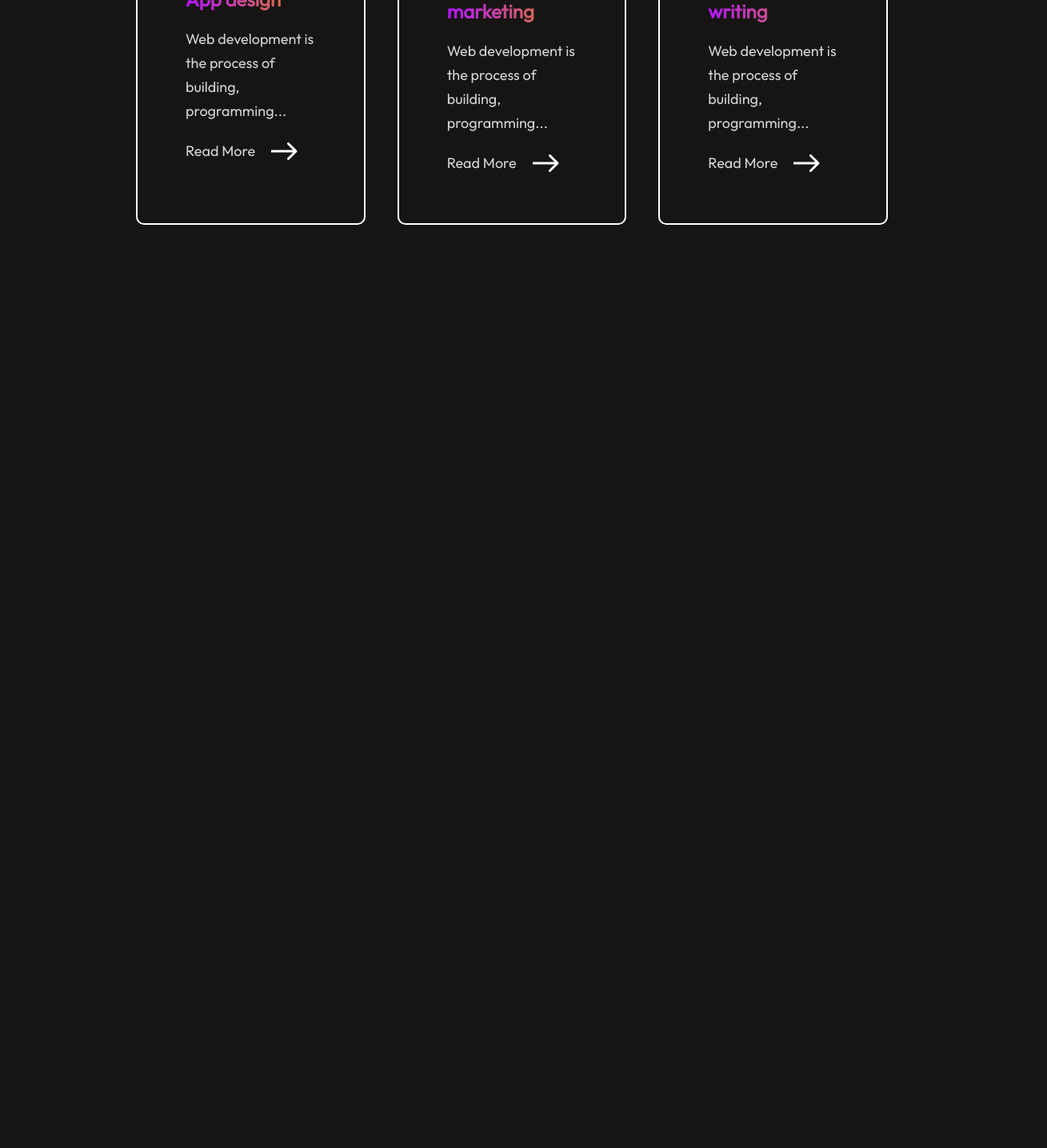
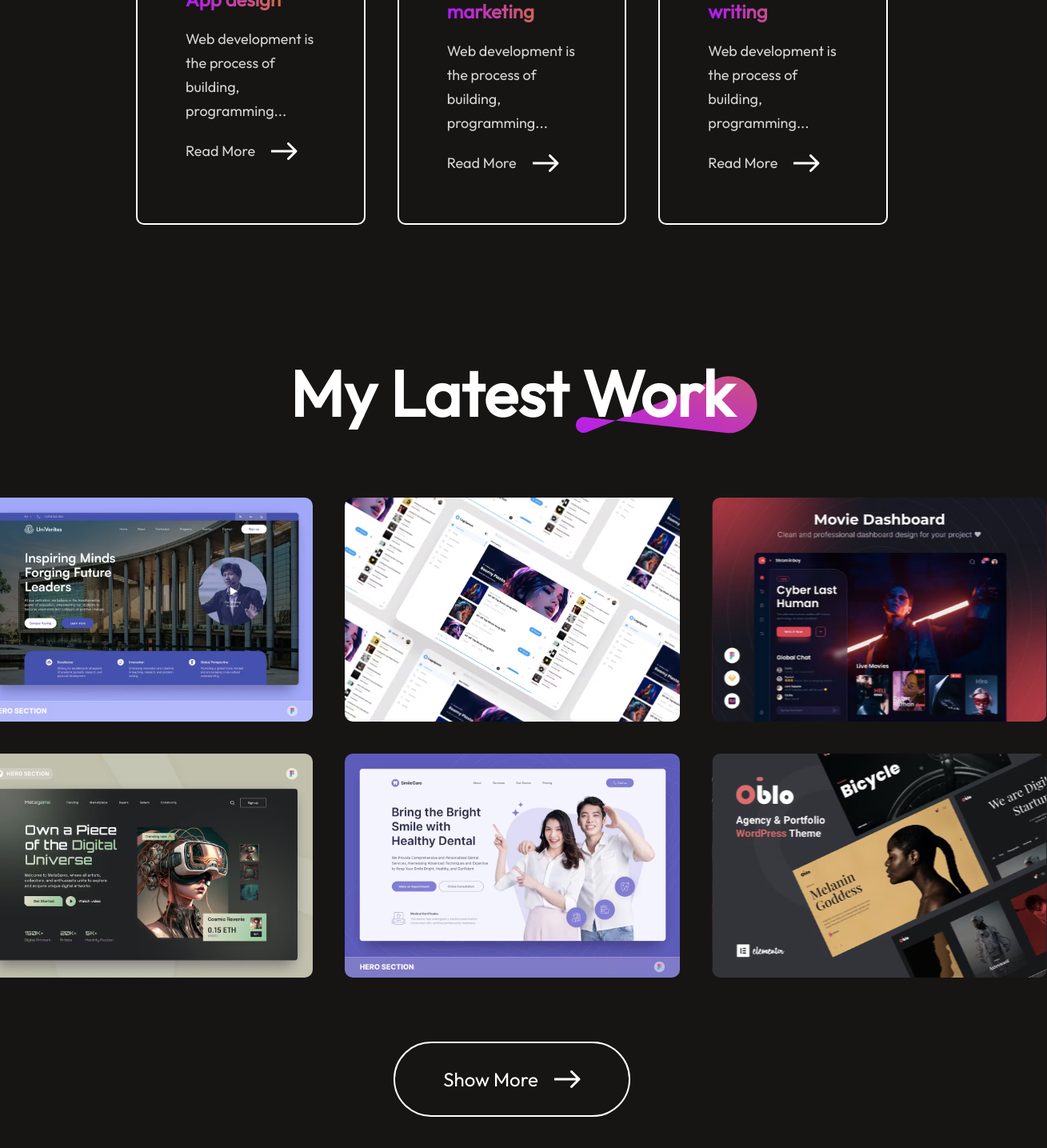
Before and after one commit to sajay3159/My-Portfolio, a React (Create React App) app: page / in a window 1280 px wide. Shown: the part 3226-4661 px from the top of the page at 80% size, 1309 px wide, since content can reach past the window. Before the commit the page ends 3587 px from the top, so only its background shows below. Built offline with nearby package versions, Linux system fonts and the light colour scheme.

Commit message:
complete my work section

```diff
--- a/src/App.jsx
+++ b/src/App.jsx
@@ -1,5 +1,6 @@
 import About from "./Components/About/About";
 import Home from "./Components/Home/Home";
+import MyWork from "./Components/My -Work/MyWork";
 import Navbar from "./Components/navbar/Navbar";
 import Services from "./Components/Services/Services";
 
@@ -10,7 +11,8 @@
       <Navbar />
       <Home />
       <About />
-      <Services/>
+      <Services />
+      <MyWork />
     </div>
   )
 }
--- /dev/null
+++ b/src/Components/My -Work/MyWork.css
@@ -0,0 +1,59 @@
+.mywork {
+  display: flex;
+  flex-direction: column;
+  align-items: center;
+  justify-content: center;
+  gap: 80px;
+  margin: 80px 170px;
+}
+.mywork-title {
+  position: relative;
+}
+.mywork-title h1 {
+  padding: 0px 30px;
+  font-size: 80px;
+  font-weight: 600;
+}
+.mywork-title img {
+  position: absolute;
+  bottom: 0;
+  right: 0;
+  z-index: -1;
+}
+.mywork-container {
+  display: grid;
+  grid-template-columns: 1fr 1fr 1fr;
+  gap: 40px;
+  /* margin-bottom: 80px; */
+}
+.mywork-container img {
+  box-sizing: border-box;
+  width: 419px;
+  height: 280px;
+  transition: 0.3s;
+  cursor: pointer;
+}
+.mywork-container img:hover {
+  transform: scale(1.1);
+  border: 4px solid #ff00ff;
+  border-radius: 10px;
+  transition: 0.3s;
+}
+.mywork-showmore {
+  display: flex;
+  align-items: center;
+  justify-content: center;
+  border-radius: 50px;
+  border: 2px solid white;
+  padding: 30px 60px;
+  font-size: 24px;
+  font-weight: 500;
+  margin-bottom: 80px;
+  gap: 20px;
+  /* transition: 0.6s; */
+  cursor: pointer;
+}
+.mywork-showmore:hover {
+  gap: 30px;
+  transition: 0.6s;
+}
--- /dev/null
+++ b/src/Components/My -Work/MyWork.jsx
@@ -0,0 +1,28 @@
+import React from 'react'
+import './MyWork.css'
+import theme_pattern from '../../assets/theme_pattern.svg'
+import mywork_data from '../../assets/mywork_data'
+import arrow_icon from '../../assets/arrow_icon.svg'
+
+
+const MyWork = () => {
+    return (
+        <div className="mywork">
+            <div className="mywork-title">
+                <h1>My Latest Work</h1>
+                <img src={theme_pattern} alt="" />
+            </div>
+            <div className="mywork-container">
+                {mywork_data.map((work, index) => {
+                    return <img key={index} src={work.w_img} alt="" />
+                })}
+            </div>
+            <div className="mywork-showmore">
+                <p>Show More</p>
+                <img src={arrow_icon} alt="" />
+            </div>
+        </div>
+    )
+}
+
+export default MyWork
```
